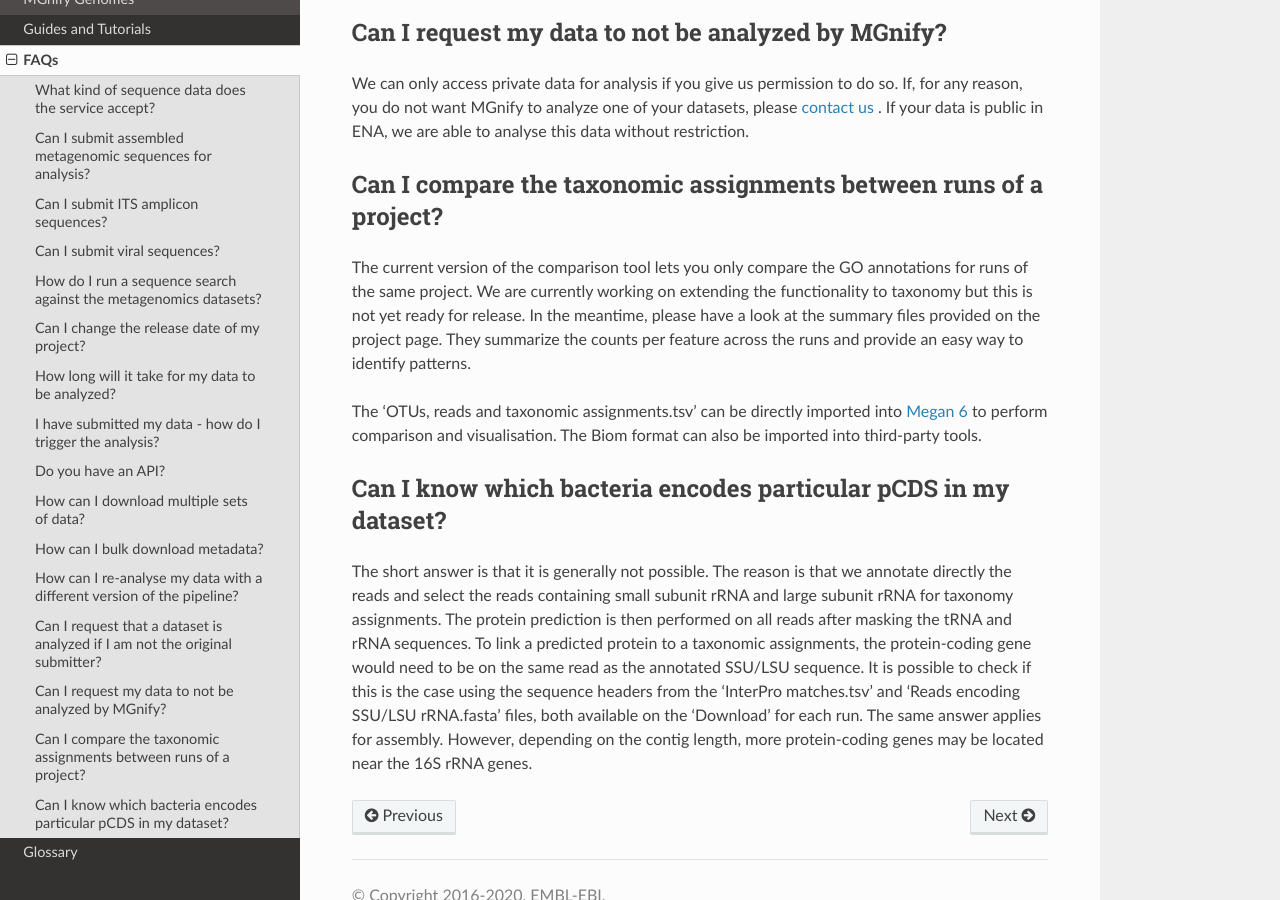
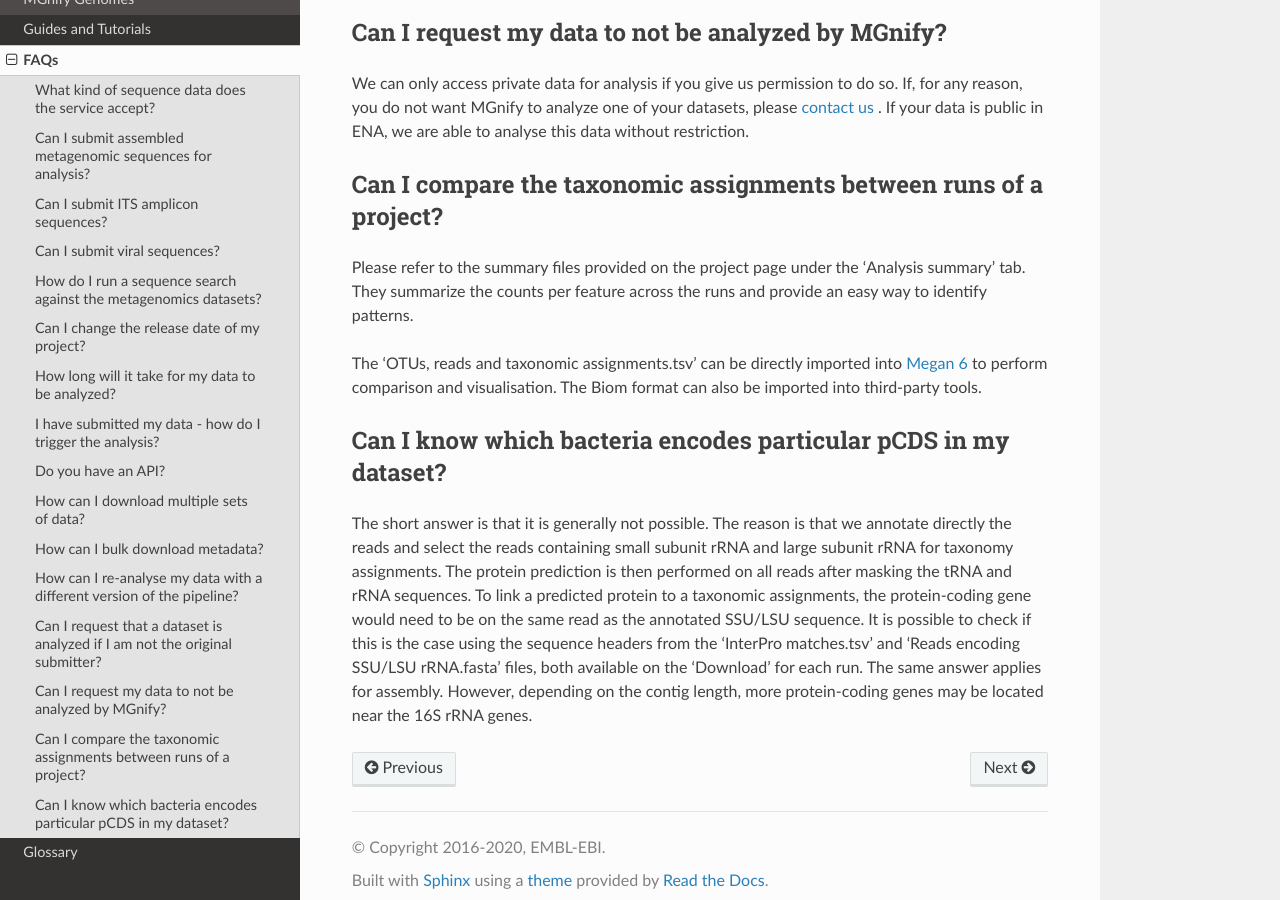
Before and after one commit to EBI-Metagenomics/EMG-docs, a Sphinx documentation site: the page built from docs/faqs.rst, in a window 1280 px wide and 900 px high, scrolled down 2320 px. Built offline with Sphinx 7.4.7 and the Read the Docs theme 2.0.0, drawn with Linux system fonts in a browser that asks for light colours.

Commit message:
remove comparison mentions

```diff
--- a/docs/faqs.rst
+++ b/docs/faqs.rst
@@ -63,8 +63,7 @@ If your data is public in ENA, we are able to analyse this data without restrict
 
 Can I compare the taxonomic assignments between runs of a project?
 -------------------------------------------------------------------
-The current version of the comparison tool lets you only compare the GO annotations for runs of the same project. We are currently working on extending the functionality to taxonomy but this is not yet ready for release.
-In the meantime, please have a look at the summary files provided on the project page. They summarize the counts per feature across the runs and provide an easy way to identify patterns.
+Please refer to the summary files provided on the project page under the 'Analysis summary' tab. They summarize the counts per feature across the runs and provide an easy way to identify patterns.
 
 The 'OTUs, reads and taxonomic assignments.tsv' can be directly imported into  `Megan 6 <http://ab.inf.uni-tuebingen.de/software/megan6/>`_ to perform comparison and visualisation. The Biom format can also be imported into third-party tools.
 
```
